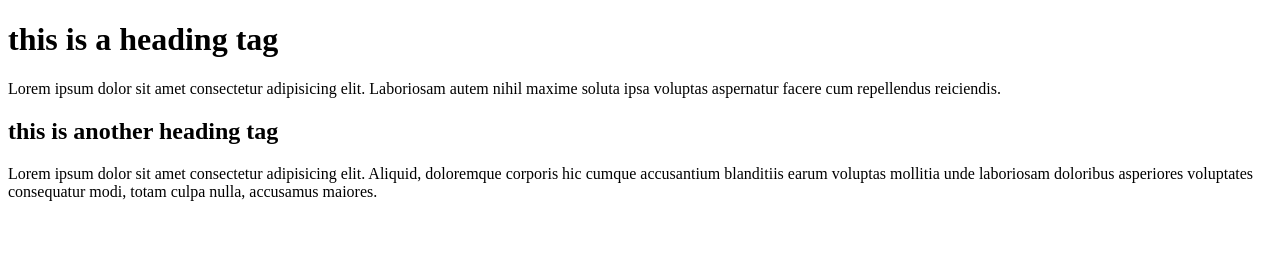
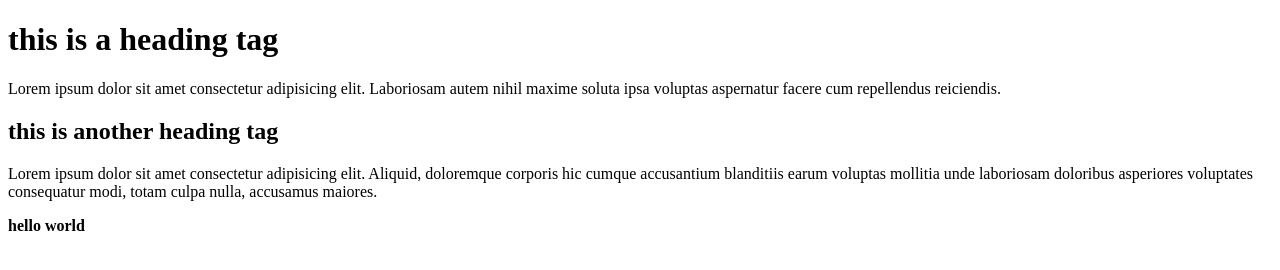
Before and after one commit to rashidulub/my-third-repo, a plain HTML site: page index.html in a window 1280 px wide. Drawn offline with Linux system fonts and the light colour scheme.

Commit message:
new strong tag add

```diff
--- a/index.html
+++ b/index.html
@@ -11,5 +11,8 @@
     <p>Lorem ipsum dolor sit amet consectetur adipisicing elit. Laboriosam autem nihil maxime soluta ipsa voluptas aspernatur facere cum repellendus reiciendis.</p>
     <h2>this is another heading tag</h2>
     <p>Lorem ipsum dolor sit amet consectetur adipisicing elit. Aliquid, doloremque corporis hic cumque accusantium blanditiis earum voluptas mollitia unde laboriosam doloribus asperiores voluptates consequatur modi, totam culpa nulla, accusamus maiores.</p>
+
+    <strong>hello world</strong>
+
 </body>
 </html>
```
